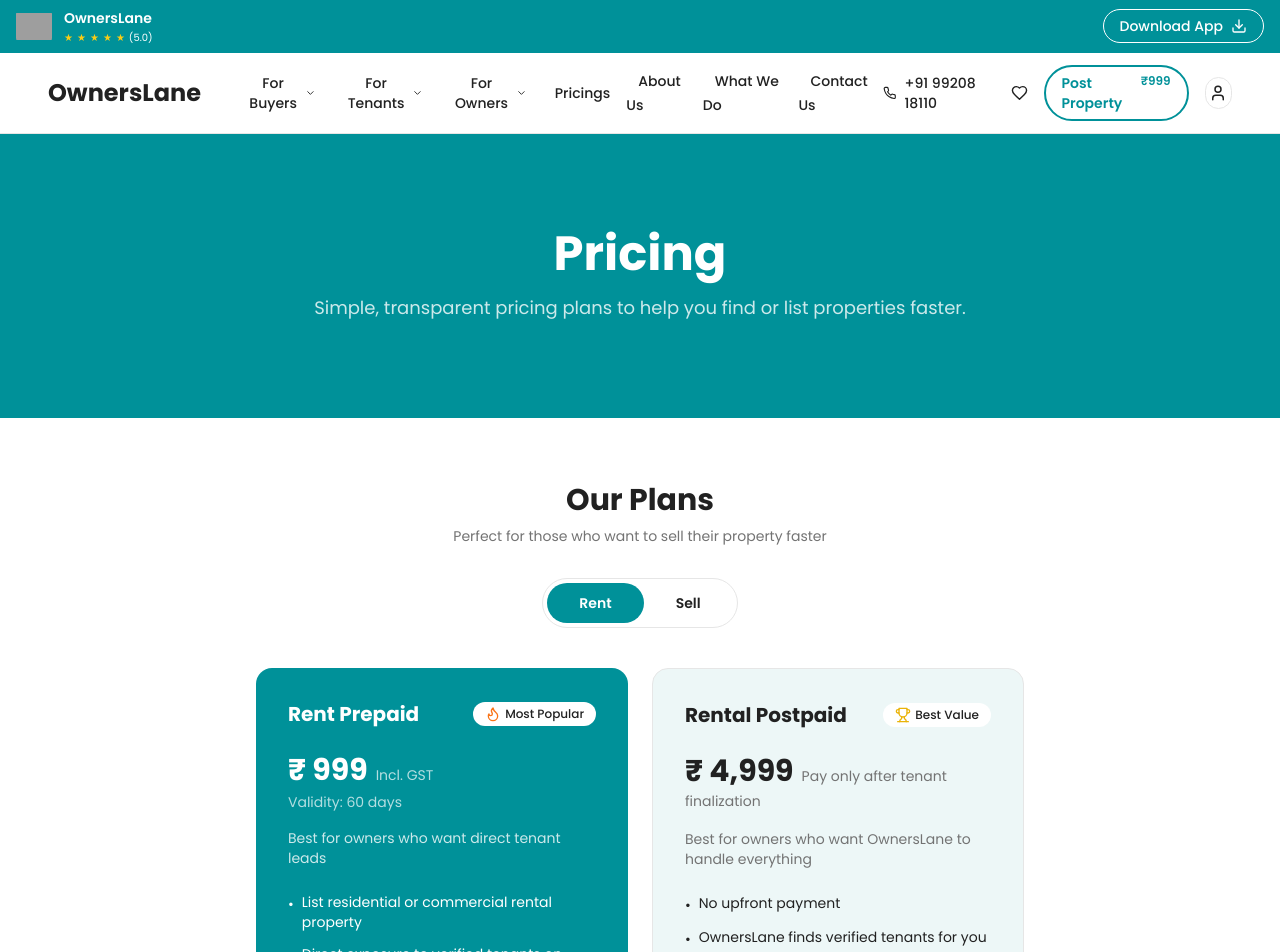
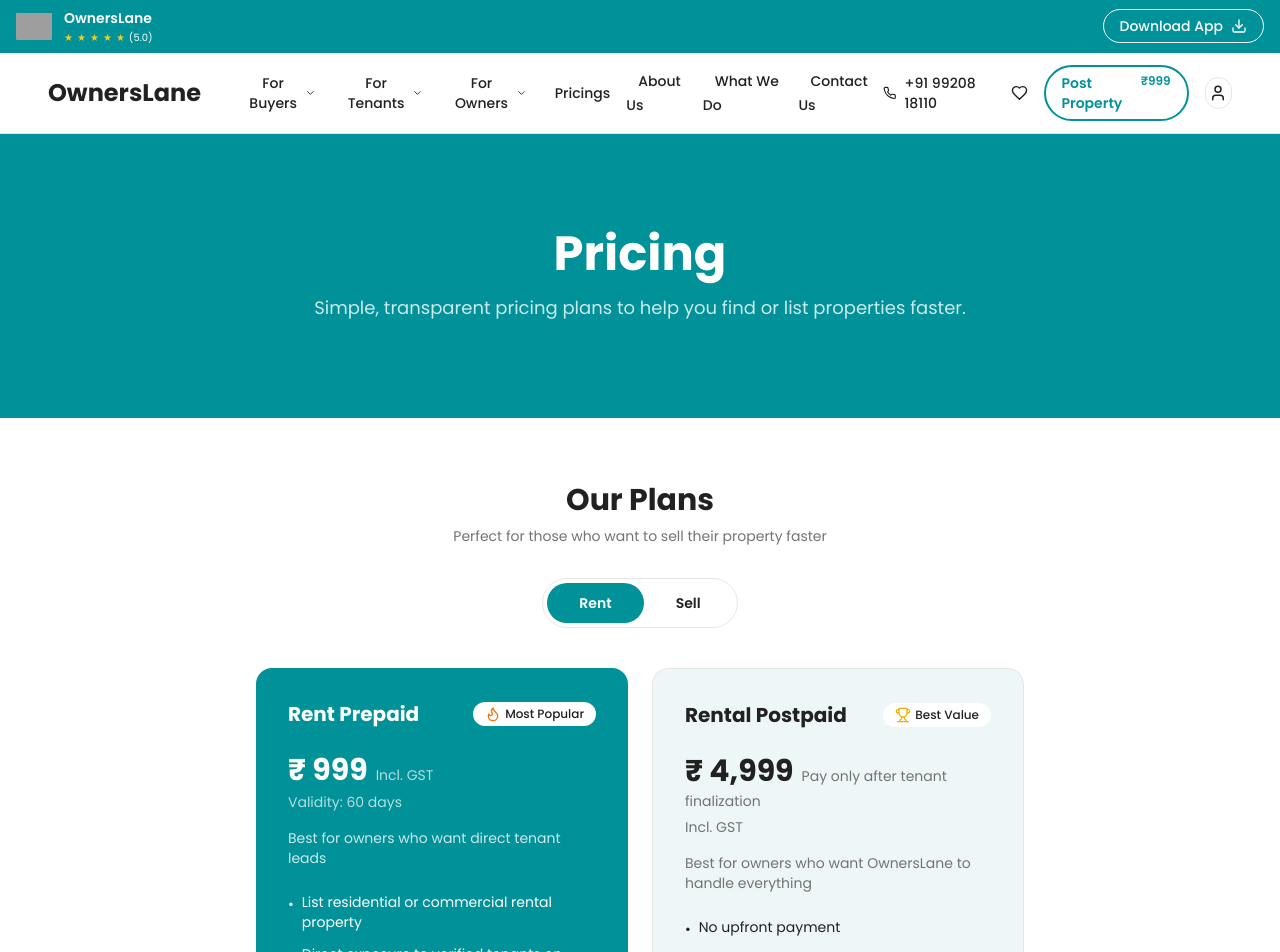
Before and after one commit to gopalvishwakrma/ownerslane, a React (Vite) app: page /pricing in a window 1280 px wide. Shown: the top 952 px of the page. Built offline with nearby package versions, Linux system fonts and the light colour scheme; grey boxes are pictures that could not be loaded; the HTML template or start-up script is replaced by a standard one.

Commit message:
update in pricing section:validity days

```diff
--- a/src/components/PlansSection.tsx
+++ b/src/components/PlansSection.tsx
@@ -191,6 +191,7 @@
   badgeIcon: JSX.Element;
   price: string;
   priceNote?: string;
+  taxNote?: string;
   validity?: string;
   tagline: string;
   features: string[];
@@ -226,6 +227,7 @@
       badgeIcon: <Trophy size={16} className="text-yellow-500" />,
       price: "₹ 4,999",
       priceNote: "Pay only after tenant finalization",
+      taxNote: "Incl. GST",
       tagline: "Best for owners who want OwnersLane to handle everything",
       highlighted: false,
       features: [
@@ -269,6 +271,7 @@
       badgeIcon: <Trophy size={16} className="text-yellow-500" />,
       price: "₹ 9,999",
       priceNote: "Pay only after successful sale",
+      taxNote: "Incl. GST",
       tagline: "Best for owners who want OwnersLane to handle the entire selling process",
       highlighted: false,
       features: [
@@ -347,6 +350,11 @@
                   {plan.validity}
                 </p>
               )}
+              {plan.taxNote && (
+                <p className={`text-sm mt-1 ${plan.highlighted ? "text-primary-foreground/70" : "text-muted-foreground"}`}>
+                  {plan.taxNote}
+                </p>
+              )}
             </div>
             <p className={`text-sm mb-6 ${plan.highlighted ? "text-primary-foreground/80" : "text-muted-foreground"}`}>
               {plan.tagline}
```
